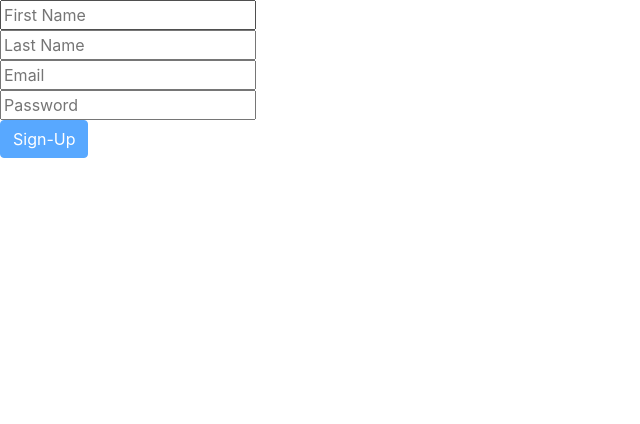
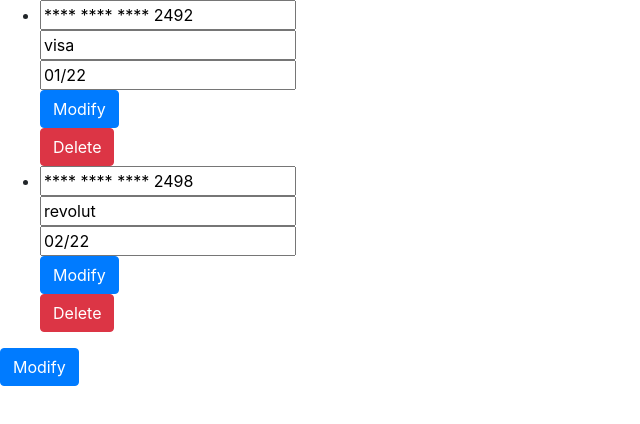
Before and after one commit to ValMnr/PumpKin, a React (Create React App) app: page / in a window 1280 px wide. Shown: the top 424 px of the page, without its empty margins (0-640 px from the left). Built offline with nearby package versions, Linux system fonts and the light colour scheme.

Commit message:
Added dynamic display change, array of cards depending of customers

```diff
--- a/src/Account/Login.js
+++ b/src/Account/Login.js
@@ -1,5 +1,5 @@
 import React, { Component } from 'react';
-import Accounts from '../Data/Data.js'
+import Data from '../Data/Data.js'
 
 
 class Login extends Component {
@@ -18,12 +18,11 @@ class Login extends Component {
         this.setState({ [event.target.name]: event.target.value })
     }
 
-
     connect() {
-        for (let i = 0; i < Accounts.length; i++) {
-            if (Accounts[i].email === this.state.email ) {
-                if(Accounts[i].password===this.state.password){
-                    sessionStorage.setItem('crt_user_id', Accounts[i].id);
+        for (let i = 0; i < Data.Accounts.length; i++) {
+            if (Data.Accounts[i].email === this.state.email ) {
+                if(Data.Accounts[i].password===this.state.password){
+                    sessionStorage.setItem('crt_user_id', Data.Accounts[i].id);
                     console.log('Signup succesful');
                     break;
                 }
--- a/src/App.js
+++ b/src/App.js
@@ -1,17 +1,25 @@
 import React from 'react';
 import './App.css';
-import Login from './Account/Login.js';
-import Signup from './Account/Signup.js'
+//import Login from './Account/Login.js';
+//import Signup from './Account/Signup.js'
 import Card from './Card/Card.js'
+import Wallet from './Wallet/Wallet.js'
+
+
+
+
 
 function App() {
+
+  sessionStorage.setItem('crt_user_id',0)
+
   return (
     <div className="">
       <header className="">
 
       </header>
 
-      <Signup/>
+      <Wallet  />
     </div>
   );
 }
--- a/src/Card/Card.js
+++ b/src/Card/Card.js
@@ -1,28 +1,59 @@
 import React, { Component } from 'react';
-import Cards from '../Data/Data.js'
+import Data from '../Data/Data.js'
 import { Button } from '../../node_modules/reactstrap'
-import Login from '../Account/Login.js'
 
 
 class Card extends Component {
     constructor(props) {
         super(props);
+
         this.state = {
-            last_four: '',
-            brand:'',
-            expired_at:'',
-            form_val:true
+            id: this.props.cardId,
+            last_four: this.props.last_four,
+            brand: this.props.brand,
+            expired_at: this.props.expired_at,
+            form_val: true,
+            cardMode: this.props.cardMode
         }
+
+        this.assignValue = this.assignValue.bind(this);
         this.addCard = this.addCard.bind(this);
         this.handleChange = this.handleChange.bind(this);
         this.isFormValid = this.isFormValid.bind(this);
+        this.modify = this.modify.bind(this);
+    }
+
+    assignValue = () => {
+        if (this.props.cardMode === "modify") {
+            console.log("setting values")
+            this.setState({
+                id: this.props.cardId,
+                last_four: Data.Cards[this.props.cardId].last_four,
+                brand: Data.Cards[this.props.cardId].brand,
+                expired_at: Data.Cards[this.props.cardId].expired_at,
+                form_val: true
+            });
+            console.log(this.state.expired_at, this.state.brand)
+        }
+        else if (this.props.cardMode === "add") {
+            console.log("setting state value to empty")
+        }
     }
 
 
+    cleanForm = () => {
+
+        var elements = document.getElementsByTagName("input");
+        for (var i = 0; i < elements.length; i++) {
+            if (elements[i].type === "text" && elements[i].className==="add" ){
+                elements[i].value = "";
+            }
+        }
+    }
 
     isFormValid = () => {
         const { last_four, brand, expired_at } = this.state
-        if (last_four.length == 16 && brand.length > 0 && expired_at.length > 0) {
+        if (last_four.length > 10 && brand.length > 0 && expired_at.length > 0) {
             this.setState({ form_val: false });
         }
     }
@@ -31,28 +62,56 @@ class Card extends Component {
         this.isFormValid()
     }
     addCard() {
+
+        this.props.deleteCardComp()
         console.log('addin card')
+        sessionStorage.setItem('crt_user_id', 3)
         let crt_card = {
-            id: Cards.length,
+            id: Data.Cards.length,
             last_four: this.state.last_four.substr(this.state.last_four.length - 4),
             brand: this.state.brand,
+            expired_at: this.state.expired_at,
             user_id: sessionStorage.getItem('crt_user_id')
         }
-        Cards.push(crt_card);
-        console.log(Cards)
+        Data.Cards.push(crt_card);
+        console.log(Data.Cards);
+        this.props.addCard =false;
+        this.cleanForm();
+
     }
 
-    render() {
+    modify(){
+        this.setState({cardMode:"modify"})
+        console.log(this.state.cardMode)
+    }
+
+    delete(){
+
+    }
+
+    deleteCard() {
+        console.log("Deleting Card");
+        for (var i = 0; i < Data.Cards.length; i++) {
+            if (Data.Cards[i] === parseInt(this.state.id)) {
+                Data.Cards.splice(i, 1);
+                console.log('Card deleted');
+            }
+        }
+
+    }
+
+    display() {
+        if (this.state.cardMode === "add") {
             return (
                 <div className="col">
                     <div className="row">
-                    <input type="text" value={this.state.last_four} onChange={this.handleChange} name="last_four" placeholder="Card Number"></input>
+                        <input className="add" type="text" value={this.state.last_four} onChange={this.handleChange} name="last_four" placeholder="Card Number"></input>
                     </div>
                     <div className="row">
-                    <input type="text" value={this.state.brand} onChange={this.handleChange} name="brand" placeholder="Card Type"></input>
+                        <input className="add" type="text" value={this.state.brand} onChange={this.handleChange} name="brand" placeholder="Card Type"></input>
                     </div>
                     <div className="row">
-                    <input type="text" value={this.state.expired_at} onChange={this.handleChange} name="expired_at" placeholder="Expiring on"></input>
+                        <input className="add" type="text" value={this.state.expired_at} onChange={this.handleChange} name="expired_at" placeholder="Expiring on"></input>
                     </div>
                     <div className="row">
                         <Button color="primary" title="Add Card" name="form_val" onChange={this.handleChange} onClick={this.addCard} disabled={this.state.form_val}>Sign-Up</Button>{' '}
@@ -60,6 +119,53 @@ class Card extends Component {
                 </div>
             )
         }
+        else if (this.state.cardMode === "modify") {
+            return (
+                <div className="col">
+                    <div className="row">
+                        <input type="text" value={this.state.last_four} onChange={this.handleChange} name="last_four" placeholder={this.state.last_four}></input>
+                    </div>
+                    <div className="row">
+                        <input type="text" value={this.state.brand} onChange={this.handleChange} name="brand" placeholder={this.state.brand}></input>
+                    </div>
+                    <div className="row">
+                        <input type="text" value={this.state.expired_at} onChange={this.handleChange} name="expired_at" placeholder={this.state.expired_at}></input>
+                    </div>
+                    <div className="row">
+                        <Button color="primary" title="Modify Card" name="form_val" onChange={this.handleChange} onClick={this.saveChange} disabled={this.state.form_val}>Save</Button>{' '}
+                    </div>
+                </div>
+            )
+        }
+        else if (this.state.cardMode === "display") {
+            return (
+                <div className="col">
+                    <div className="row">
+                        <input type="text" value={this.state.last_four} onChange={this.handleChange} name="last_four" readOnly></input>
+                    </div>
+                    <div className="row">
+                        <input type="text" value={this.state.brand} onChange={this.handleChange} name="brand" readOnly></input>
+                    </div>
+                    <div className="row">
+                        <input type="text" value={this.state.expired_at} onChange={this.handleChange} name="expired_at" readOnly ></input>
+                    </div>
+                    <div className="row">
+                        <Button color="primary" title="Modify Card" name="form_val" onChange={this.handleChange} onClick={this.modify} >Modify</Button>{' '}
+                    </div>
+                    <div className="row">
+                        <Button color="danger" title="Delete Card" name="form_val" onChange={this.handleChange} onClick={this.delete} >Delete</Button>{' '}
+                    </div>
+                </div>
+            )
+        }
+    }
+
+    render() {
+
+        return (
+            <div>{this.display()}</div>
+        )
+    }
 }
 
 export default Card
--- a/src/Data/Data.js
+++ b/src/Data/Data.js
@@ -21,25 +21,25 @@ let Accounts = [
 let Cards = [
     {
         id: 0,
-        last_four: '2492',
+        last_four: '**** **** **** 2492',
         brand: 'visa',
         expired_at: '01/22',
         user_id: 0
     }, {
         id: 1,
-        last_four: '2498',
+        last_four: '**** **** **** 2498',
         brand: 'revolut',
         expired_at: '02/22',
         user_id: 0
     }, {
-        id: 0,
-        last_four: '9200',
+        id: 2,
+        last_four: '**** **** **** 9200',
         brand: 'electron',
         expired_at: '01/22',
         user_id: 1
     }, {
-        id: 0,
-        last_four: '1207',
+        id: 3,
+        last_four: '**** **** **** 1207',
         brand: 'master',
         expired_at: '11/23',
         user_id: 1
--- /dev/null
+++ b/src/Wallet/Wallet.js
@@ -0,0 +1,94 @@
+import React, { Component } from 'react';
+import Data from '../Data/Data.js'
+import Card from '../Card/Card.js'
+import { Button } from '../../node_modules/reactstrap'
+
+
+class Wallet extends Component {
+    constructor(props) {
+        super(props);
+        this.state = {
+            listCard: this.getCards(),
+            addCard: false
+
+        };
+
+        this.getCards = this.getCards.bind(this)
+        this.addCardComp = this.addCardComp.bind(this)
+        this.deleteCardComp = this.deleteCardComp.bind(this)
+
+        this.addCard = this.addCard.bind(this)
+    }
+
+
+    componentDidMount() {
+        try {
+            //this.fillCards()
+            console.log('list card:', this.state.listCard)
+        }
+        catch (e) {
+            alert(e);
+        }
+
+    }
+
+    addCard(){
+        this.setState({addCard:true})
+    }
+
+    addCardComp() {
+        return (
+            <div><li>
+                <Card cardMode="add" id='' last_four='' brand='' expired_at='' onChange={this.deleteCardComp} />
+            </li></div>
+        )
+
+    }
+    deleteCardComp(){
+        this.setState({addCard:false})
+    }
+
+    getCards() {
+        let Cards = []
+        for (var i = 0; i < Data.Cards.length; i++) {
+            if (parseInt(sessionStorage.getItem('crt_user_id')) === parseInt(Data.Cards[i].user_id)) {
+                let crt_card = Data.Cards[i];
+                Cards.push(crt_card);
+                console.log('card added', crt_card)
+            }
+        }
+        console.log(Cards)
+        return Cards
+    }
+
+    displayCards() {
+        let crtList = this.state.listCard.map((card, index) =>
+            <li key={index}>
+                <Card cardMode="display" id={card.id} last_four={card.last_four} brand={card.brand} expired_at={card.expired_at} />
+            </li>
+        );
+        return (<ul>{crtList}
+            {this.state.addCard ? this.addCardComp() : null}
+        </ul>);
+
+    }
+
+    render() {
+
+        return (
+
+
+        <div className="">
+            {this.displayCards()}
+
+            <Button color="primary" title="Add Card" name="addCard" onChange={this.handleChange} onClick={this.addCard} >Modify</Button>{ ' ' }
+
+
+        </div>
+        );
+
+    };
+
+}
+
+export default Wallet
```
Lines whose indentation alone changed are shown as unchanged.
